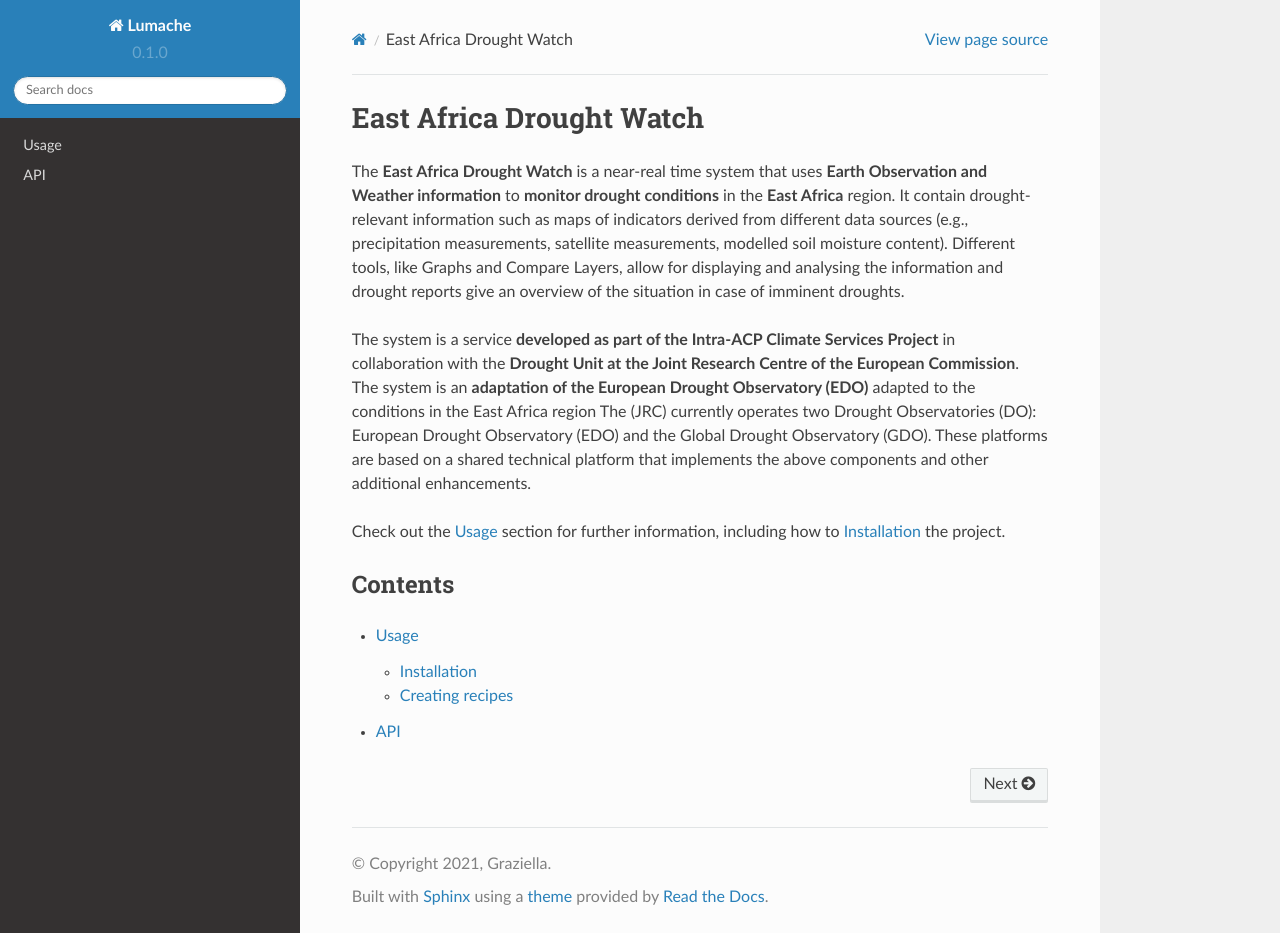
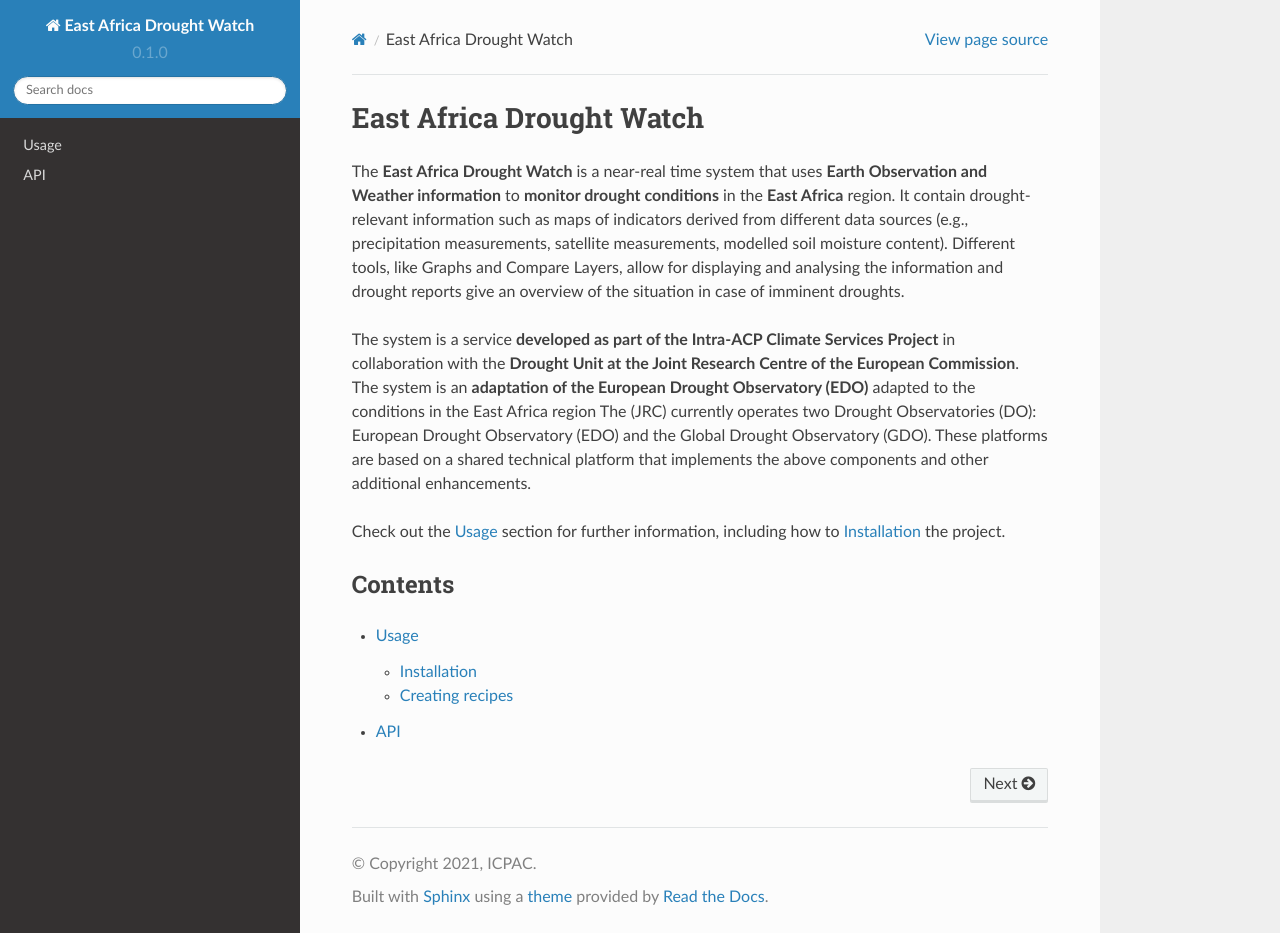
Before and after one commit to icpac-igad/eadw-docs, a Sphinx documentation site: the page built from docs/source/index.rst, in a window 1280 px wide and 933 px high. Built offline with Sphinx 7.4.7 and the Read the Docs theme 2.0.0, drawn with Linux system fonts in a browser that asks for light colours.

Commit message:
Update conf.py

```diff
--- a/docs/source/conf.py
+++ b/docs/source/conf.py
@@ -2,9 +2,9 @@
 
 # -- Project information
 
-project = 'Lumache'
-copyright = '2021, Graziella'
-author = 'Graziella'
+project = 'East Africa Drought Watch'
+copyright = '2021, ICPAC'
+author = 'ICPAC'
 
 release = '0.1'
 version = '0.1.0'
```
